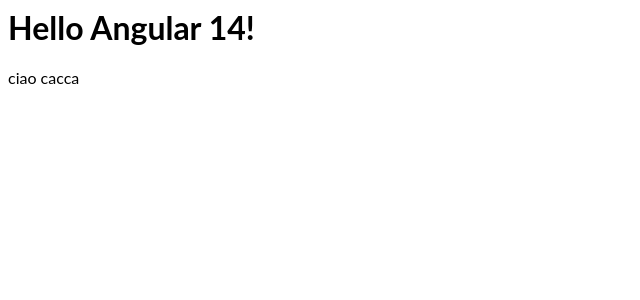
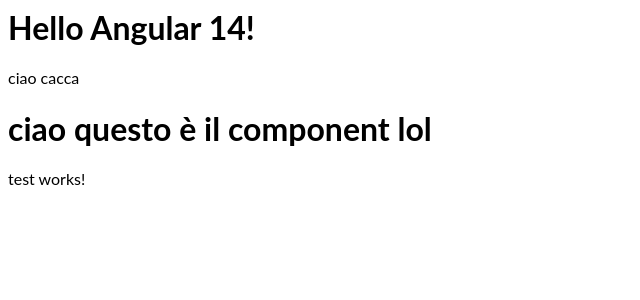
Before and after one commit to saponegg/angular-ivy-qccank, an Angular app: page / in a window 1280 px wide. Shown: the top 300 px of the page, without its empty margins (0-640 px from the left). Built offline with nearby package versions, Linux system fonts and the light colour scheme.

Commit message:
4 files modified, 1 added

```diff
--- a/src/app/app.component.html
+++ b/src/app/app.component.html
@@ -1,4 +1,6 @@
 <hello name="{{ name }}"></hello>
 <p>
   ciao cacca
+  <lol></lol>
+  <app-test></app-test>
 </p>
--- a/src/app/app.module.ts
+++ b/src/app/app.module.ts
@@ -5,11 +5,13 @@
 import { AppComponent } from './app.component';
 import { HelloComponent } from './hello.component';
 import { TestComponent } from './test/test.component';
+import { LolComponent } from './lol.component';
+
 
 
 @NgModule({
   imports: [BrowserModule, FormsModule],
-  declarations: [AppComponent, HelloComponent, TestComponent],
+  declarations: [AppComponent, HelloComponent, TestComponent, LolComponent],
   bootstrap: [AppComponent],
 })
 export class AppModule {}
--- /dev/null
+++ b/src/app/lol.component.ts
@@ -0,0 +1,10 @@
+import { Component, Input } from '@angular/core';
+
+@Component({
+  selector: 'lol',
+  template: `<h1>ciao questo è il component lol</h1>`,
+  styles: [`h1 { font-family: Lato; }`]
+})
+export class LolComponent  {
+  @Input() name: string;
+}
--- a/src/index.html
+++ b/src/index.html
@@ -1,2 +1 @@
 <my-app>loading</my-app>
-<app-test></app-test>
```
Also changed, not shown: src/app/test/test.component.ts (+1 -1 lines).
